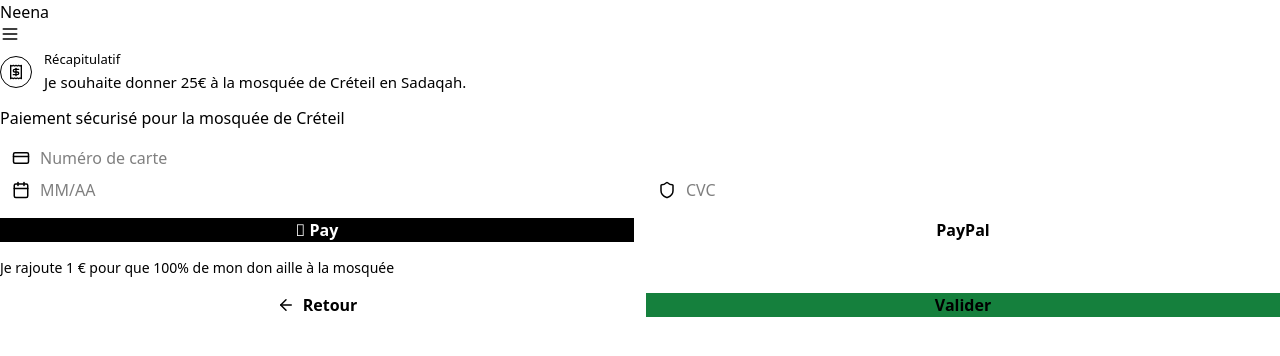
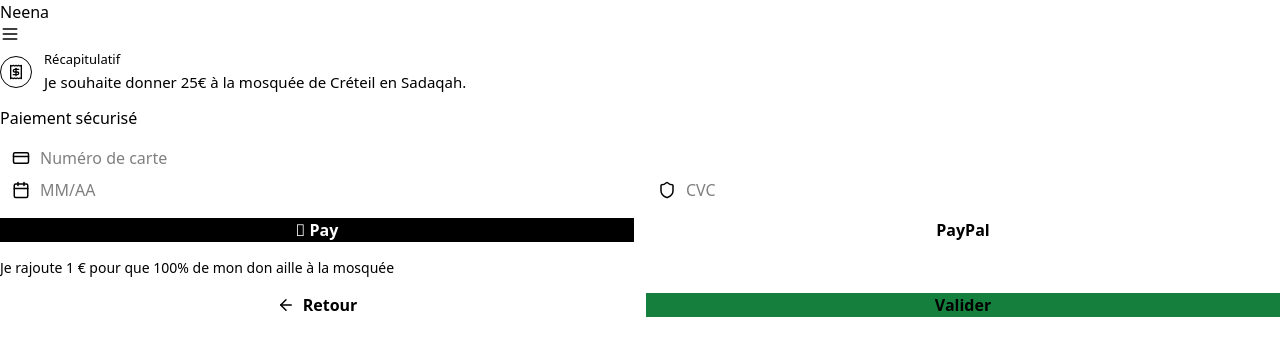
Before and after one commit to chaaaady/NeenaV3, a Next.js app: page /step-payment in a window 1280 px wide. Shown: the top 356 px of the page. Built offline with nearby package versions, Linux system fonts and the light colour scheme.

Commit message:
feat: Nom de mosquée uniquement dans la première carte

```diff
--- a/src/app/(don)/step-payment/page.tsx
+++ b/src/app/(don)/step-payment/page.tsx
@@ -64,13 +64,7 @@ export default function StepPaymentPage() {
           <div className="space-y-4">
             <div className="flex items-center justify-between">
               <div className="app-title">
-                Paiement sécurisé pour la{" "}
-                <button
-                  onClick={() => setShowMosqueSelector(true)}
-                  className="mosque-title-link"
-                >
-                  mosquée de {values.mosqueName || "Sélectionner"}
-                </button>
+                Paiement sécurisé
               </div>
             </div>
 
--- a/src/app/(don)/step-personal-v2/page.tsx
+++ b/src/app/(don)/step-personal-v2/page.tsx
@@ -42,13 +42,7 @@ export default function StepPersonalV2Page() {
           <div className="space-y-6">
             <div className="flex items-center justify-between">
               <div className="app-title">
-                Informations personnelles pour la{" "}
-                <button
-                  onClick={() => setShowMosqueSelector(true)}
-                  className="mosque-title-link"
-                >
-                  mosquée de {values.mosqueName || "Sélectionner"}
-                </button>
+                Informations personnelles
               </div>
             </div>
 
```
